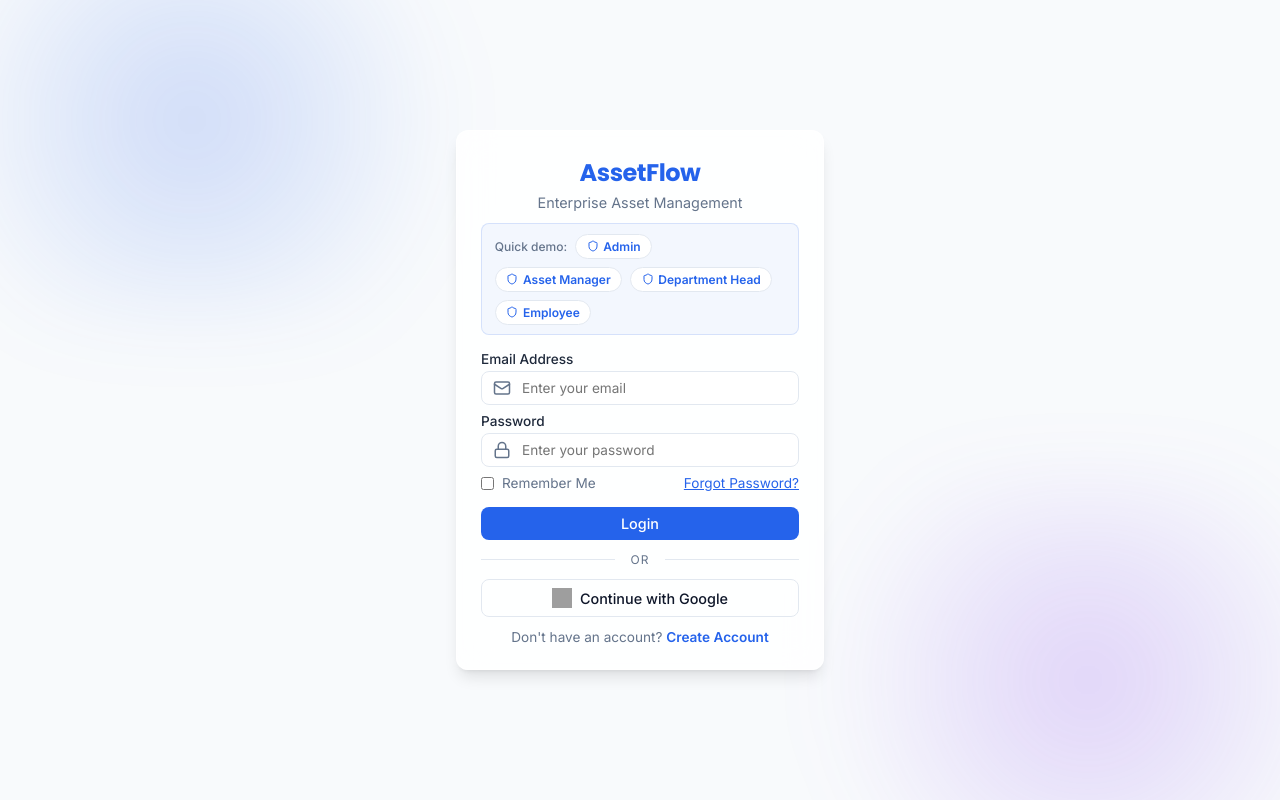
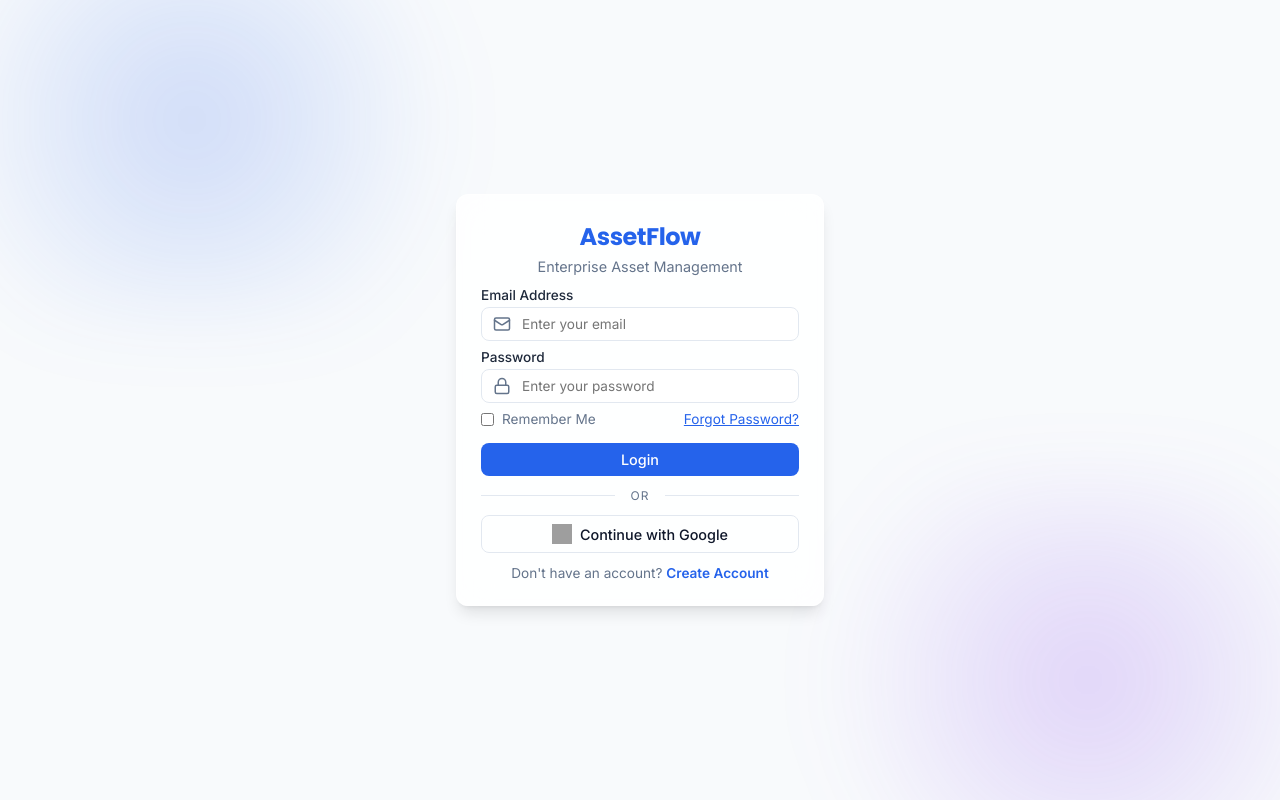
Before and after one commit to DevanshAdhia/AssetFlow-Problem-Statement, a React (Vite) app in the folder frontend/: page /login in a window 1280 px wide. Built offline with nearby package versions, Linux system fonts and the light colour scheme; grey boxes are pictures that could not be loaded.

Commit message:
style: remove quick demo pills from login page

```diff
--- a/frontend/src/pages/Login/Login.jsx
+++ b/frontend/src/pages/Login/Login.jsx
@@ -148,15 +148,6 @@ const Login = () => {
         </p>
       </div>
 
-      {/* Demo quick-login pills */}
-      <div className="demo-pills">
-        <span style={{ fontSize: '0.75rem', color: 'var(--text-muted)', fontWeight: 500 }}>Quick demo:</span>
-        {DEMO_USERS.map(u => (
-          <button key={u.role} type="button" className="demo-pill" onClick={() => fillDemo(u)}>
-            <Shield size={12} /> {u.role}
-          </button>
-        ))}
-      </div>
 
       <form onSubmit={handleLogin} className="auth-form">
         {error && <div className="error-message text-danger mb-3 text-sm">{error}</div>}
```
